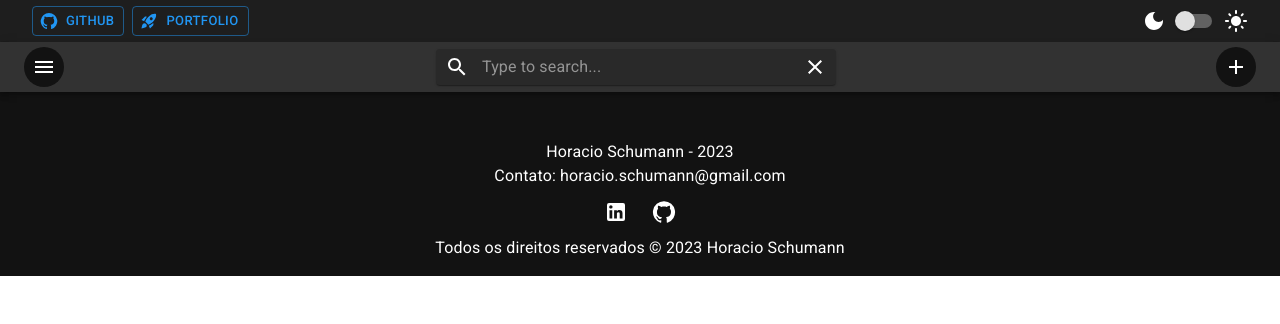
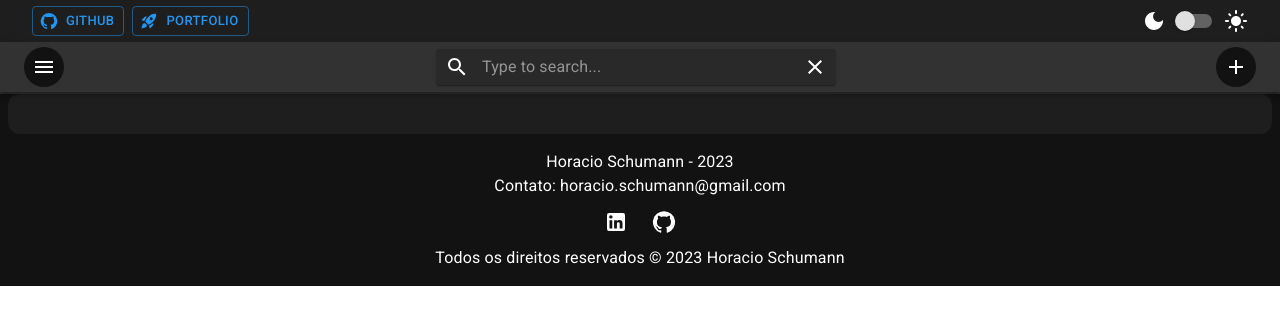
Before and after one commit to horaciosdev/react-notes, a React (Vite) app: page / in a window 1280 px wide. Shown: the top 324 px of the page. Built offline with nearby package versions, Linux system fonts and the light colour scheme.

Commit message:
update: add divider and some style adjustments

```diff
--- a/src/pages/NotesApp.tsx
+++ b/src/pages/NotesApp.tsx
@@ -6,6 +6,7 @@ import NewNoteForm from "../components/NewNoteForm";
 import EditNoteForm from "../components/EditNoteForm";
 import {
   Box,
+  Divider,
   ImageList,
   ImageListItem,
   Modal,
@@ -131,21 +132,32 @@ export default function NotesApp() {
         handleOpenModal={handleOpenModal}
       />
 
+      <Divider />
+
       {search && (
-        <Box
+        <Box>
+          <Typography
+            variant="h5"
             sx={{
-            p: "1rem",
-            bgcolor: "text.secondary",
+              bgcolor: "background.paper",
               borderRadius: 3,
               m: 1,
+              mt: 2,
+              pl: 4,
             }}
-        >
-          <Typography
-            variant="h4"
-            sx={{ textAlign: "center", color: "#000", mb: 2 }}
           >
             Search Results:
           </Typography>
+          <Box
+            sx={{
+              bgcolor: "text.secondary",
+              borderRadius: 3,
+              mb: 1,
+              ml: 1,
+              mr: 1,
+              pt: 2,
+            }}
+          >
             <Box
               sx={{
                 display: "flex",
@@ -157,6 +169,9 @@ export default function NotesApp() {
               <ImageList
                 variant="masonry"
                 sx={{
+                  pb: 3,
+                  pl: 3,
+                  pr: 3,
                   columnCount: {
                     xs: "1 !important",
                     sm: "2 !important",
@@ -186,15 +201,23 @@ export default function NotesApp() {
               )}
             </Box>
           </Box>
+        </Box>
       )}
 
-      <Box
+      <Divider />
+
+      <Box>
+        {search && (
+          <Typography
+            variant="h5"
             sx={{
-          p: "1rem",
+              bgcolor: "background.paper",
+              borderRadius: 3,
+              m: 1,
+              mt: 2,
+              pl: 4,
             }}
           >
-        {search && (
-          <Typography variant="h4" sx={{ textAlign: "center", mb: 2 }}>
             Notes:
           </Typography>
         )}
@@ -204,11 +227,20 @@ export default function NotesApp() {
             flexWrap: "wrap",
             alignItems: "center",
             justifyContent: "center",
+            bgcolor: "background.paper",
+            borderRadius: 3,
+
+            pt: 2,
+            ml: 1,
+            mr: 1,
           }}
         >
           <ImageList
             variant="masonry"
             sx={{
+              pb: 3,
+              pl: 3,
+              pr: 3,
               columnCount: {
                 xs: "1 !important",
                 sm: "2 !important",
```
Lines whose indentation alone changed are shown as unchanged.
